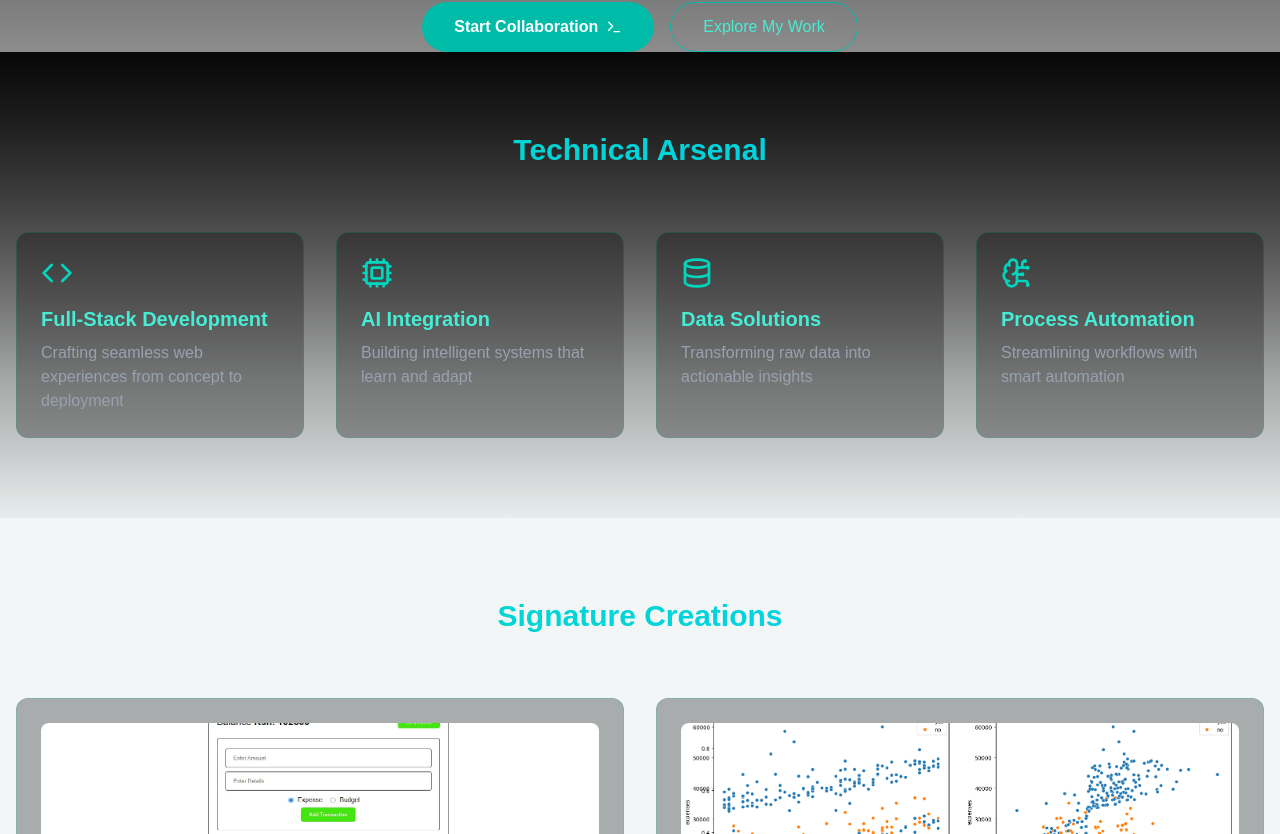
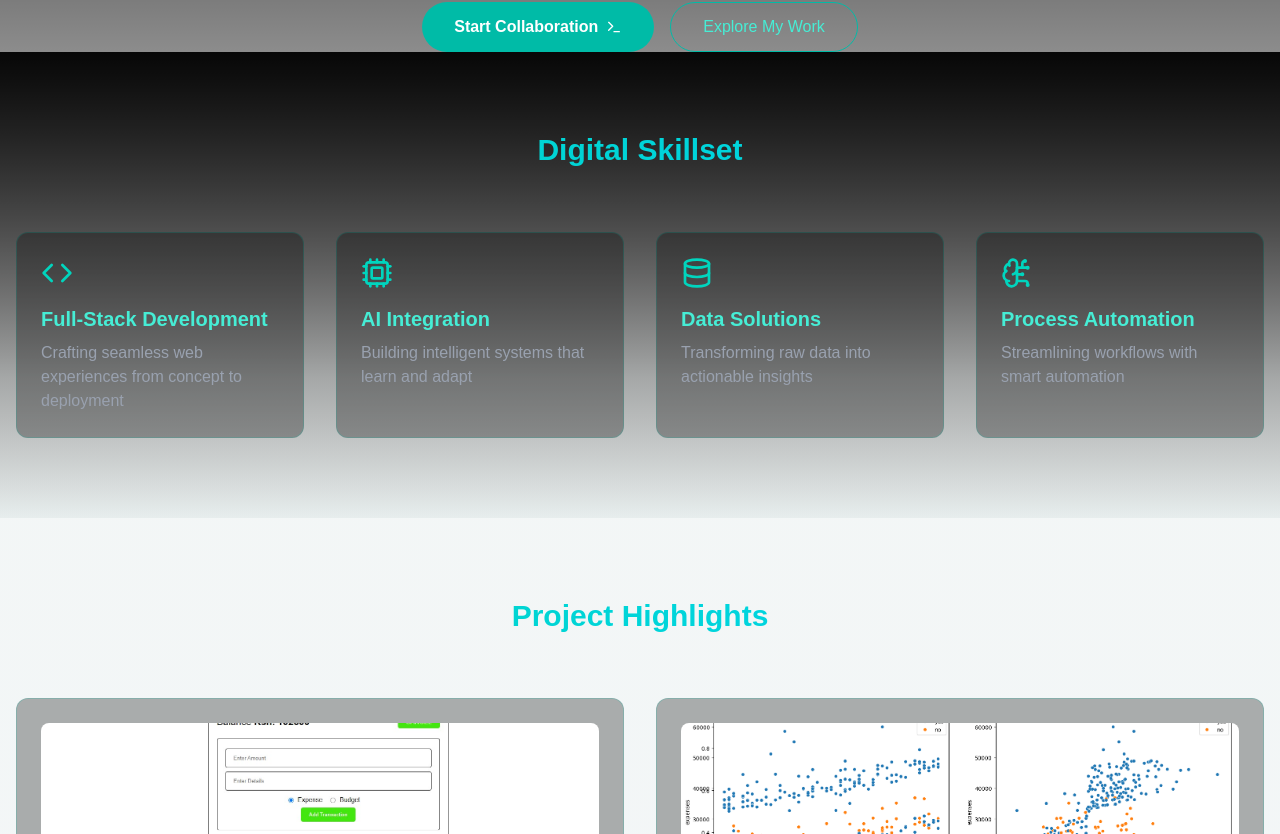
Before and after one commit to MrBytes10/MyPortfolio-V2withSEO-Public, a Next.js app: page / in a window 1280 px wide. Shown: the part 394-1228 px from the top of the page. Built offline with nearby package versions, Linux system fonts and the light colour scheme.

Commit message:
Portfolio Phrasing Suggestions

```diff
--- a/src/app/expertise/page.js
+++ b/src/app/expertise/page.js
@@ -56,7 +56,7 @@ const Expertise = () => {
         {/* Hero Section */}
         <div className="text-center mb-16">
           <h1 className="text-4xl font-bold mb-4 bg-gradient-to-r from-teal-400 to-cyan-400 bg-clip-text text-transparent">
-            Technical Arsenal
+            Digital Skillset
           </h1>
           <p className="text-gray-400 text-xl">
             Full-stack capabilities powered by cutting-edge technologies
--- a/src/app/page.js
+++ b/src/app/page.js
@@ -44,7 +44,7 @@ const Home = () => {
       <section className="py-20 bg-gradient-to-b from-black/95 to-teal-900/5">
         <div className="max-w-7xl mx-auto px-4">
           <h2 className="text-3xl font-bold text-center mb-16 bg-gradient-to-r from-teal-400 to-cyan-400 bg-clip-text text-transparent">
-            Technical Arsenal
+            Digital Skillset
           </h2>
           <div className="grid md:grid-cols-2 lg:grid-cols-4 gap-8">
             {expertise.map((item, index) => (
@@ -66,7 +66,7 @@ const Home = () => {
       <section className="py-20">
         <div className="max-w-7xl mx-auto px-4">
           <h2 className="text-3xl font-bold text-center mb-16 bg-gradient-to-r from-teal-400 to-cyan-400 bg-clip-text text-transparent">
-            Signature Creations
+            Project Highlights
           </h2>
           <div className="grid md:grid-cols-2 gap-8">
             {/* Project cards with hover effects */}
```
